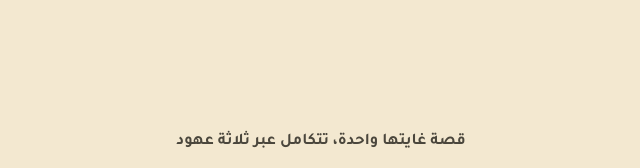
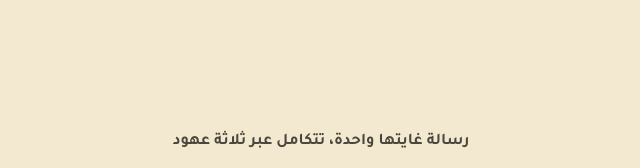
Before and after one commit to oalturki/ltestament-site, a plain HTML site: page index.html in a window 1280 px wide. Shown: the part 909-1077 px from the top of the page, 319-959 px from the left. Drawn offline with Linux system fonts and the light colour scheme.

Commit message:
Add files via upload

```diff
--- a/index.html
+++ b/index.html
@@ -296,7 +296,7 @@
 <section class="timeline" id="timeline">
   <div class="section-inner">
     <div class="section-head reveal">
-      <p class="eyebrow">قصة غايتها واحدة، تتكامل عبر ثلاثة عهود</p>
+      <p class="eyebrow">رسالة غايتها واحدة، تتكامل عبر ثلاثة عهود</p>
       <h2>القرآن الكريم يؤكد رسالة العهود السابقة، رسالة موسى والمسيح عليهما السلام</h2>
       <p>القرآن الكريم هو العهد الأخير، حيث يصف نفسه بأنه مصدّق لما سبقه من رسالات الرسل، في رحلة الإيمان الممتدة منذ بدء الخلق.</p>
     </div>
```
